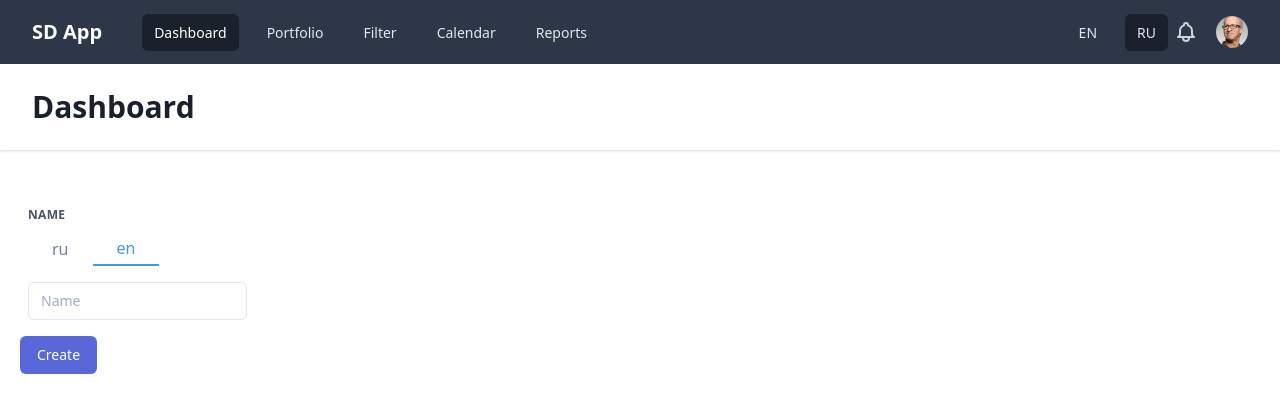
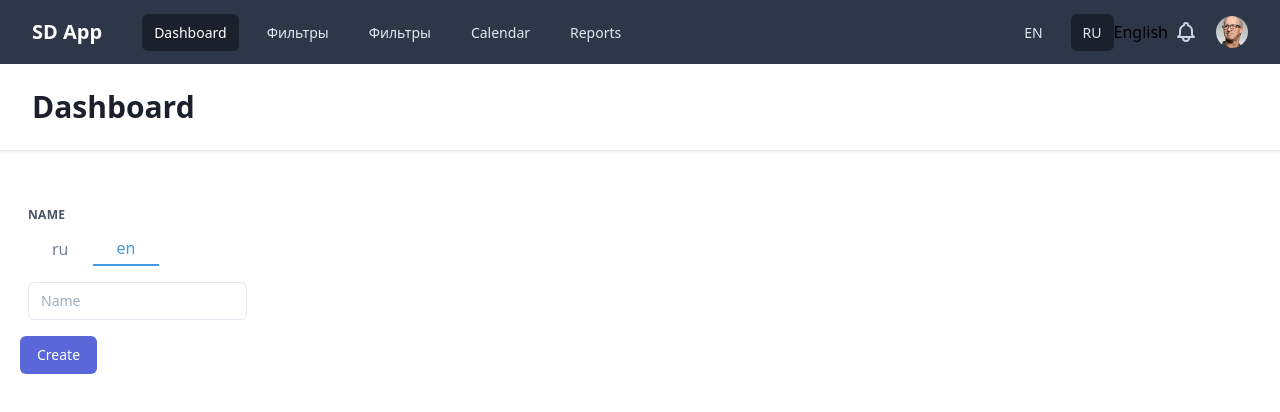
Before and after one commit to stickpro/SD-crud, a Nuxt app: page /filter/create in a window 1280 px wide. Shown: the top 412 px of the page. Built offline with nearby package versions, Linux system fonts and the light colour scheme.

Commit message:
change middleware

```diff
--- a/components/app/Nav.vue
+++ b/components/app/Nav.vue
@@ -13,10 +13,12 @@
                  class="px-3 py-2 rounded-md text-sm font-medium text-white bg-gray-900 focus:outline-none focus:text-white focus:bg-gray-700">Dashboard
               </a>
               <nuxt-link to="/portfolio"
-                 class="ml-4 px-3 py-2 rounded-md text-sm font-medium text-gray-300 hover:text-white hover:bg-gray-700 focus:outline-none focus:text-white focus:bg-gray-700">Portfolio
+                 class="ml-4 px-3 py-2 rounded-md text-sm font-medium text-gray-300 hover:text-white hover:bg-gray-700 focus:outline-none focus:text-white focus:bg-gray-700">
+                {{ $t("filters.title")}}
               </nuxt-link>
-              <nuxt-link to="/filter"
-                 class="ml-4 px-3 py-2 rounded-md text-sm font-medium text-gray-300 hover:text-white hover:bg-gray-700 focus:outline-none focus:text-white focus:bg-gray-700">Filter
+              <nuxt-link :to="localePath('filter')"
+                 class="ml-4 px-3 py-2 rounded-md text-sm font-medium text-gray-300 hover:text-white hover:bg-gray-700 focus:outline-none focus:text-white focus:bg-gray-700">
+                {{ $t('filters.title')}}
               </nuxt-link>
               <a href="#"
                  class="ml-4 px-3 py-2 rounded-md text-sm font-medium text-gray-300 hover:text-white hover:bg-gray-700 focus:outline-none focus:text-white focus:bg-gray-700">Calendar
@@ -38,6 +40,11 @@
                        :class="$i18n.locale === 'ru' ? 'bg-gray-900' : ''"
                        :to="switchLocalePath('ru')">RU
             </nuxt-link>
+            <nuxt-link
+              v-for="locale in availableLocales"
+              :key="locale.code"
+              :to="switchLocalePath(locale.code)">{{ locale.name }}</nuxt-link>
+
             <button @click="isOpen = !isOpen"
                     class="p-1 border-2 border-transparent text-gray-400 rounded-full hover:text-white focus:outline-none focus:text-white focus:bg-gray-700"
                     aria-label="Notifications">
@@ -122,7 +129,9 @@ export default {
     AccountDropdown
   },
   computed: {
-
+    availableLocales () {
+      return this.$i18n.locales.filter(i => i.code !== this.$i18n.locale)
+    }
   }
 }
 </script>
--- a/lang/en-EN.js
+++ b/lang/en-EN.js
@@ -0,0 +1,5 @@
+export default {
+  filters: {
+    title: 'Filter'
+  }
+}
--- a/lang/ru-RU.js
+++ b/lang/ru-RU.js
@@ -1,5 +1,5 @@
 export default {
-  filter: {
-    title: ''
+  filters: {
+    title: 'Фильтры'
   }
 }
--- a/middleware/language.js
+++ b/middleware/language.js
@@ -1,3 +1,5 @@
-export default async function({ app: { i18n, $axios } }) {
-  $axios.defaults.headers.common['Accept-Language'] = i18n.locale;
+ export default async function({ app ,  $axios })  {
+   app.i18n.onLanguageSwitched = (oldLocale, newLocale) => {
+     $axios.defaults.headers.common['X-localization'] = newLocale
+   }
 }
--- a/nuxt.config.js
+++ b/nuxt.config.js
@@ -68,6 +68,11 @@ export default {
 	axios: {
 		baseUrl: process.env.API_URL,
 		credentials: true,
+    header: {
+      common: {
+        'X-localization': 'ru'
+      }
+    },
 	},
 
 	auth: {
@@ -95,11 +100,13 @@ export default {
     locales: [
       {
         code: 'ru',
-        file: 'ru-RU.js'
+        file: 'ru-RU.js',
+        name: 'Русский'
       },
       {
         code: 'en',
-        file: 'en-EN.js'
+        file: 'en-EN.js',
+        name: 'English'
       }
     ],
     lazy: true,
```
